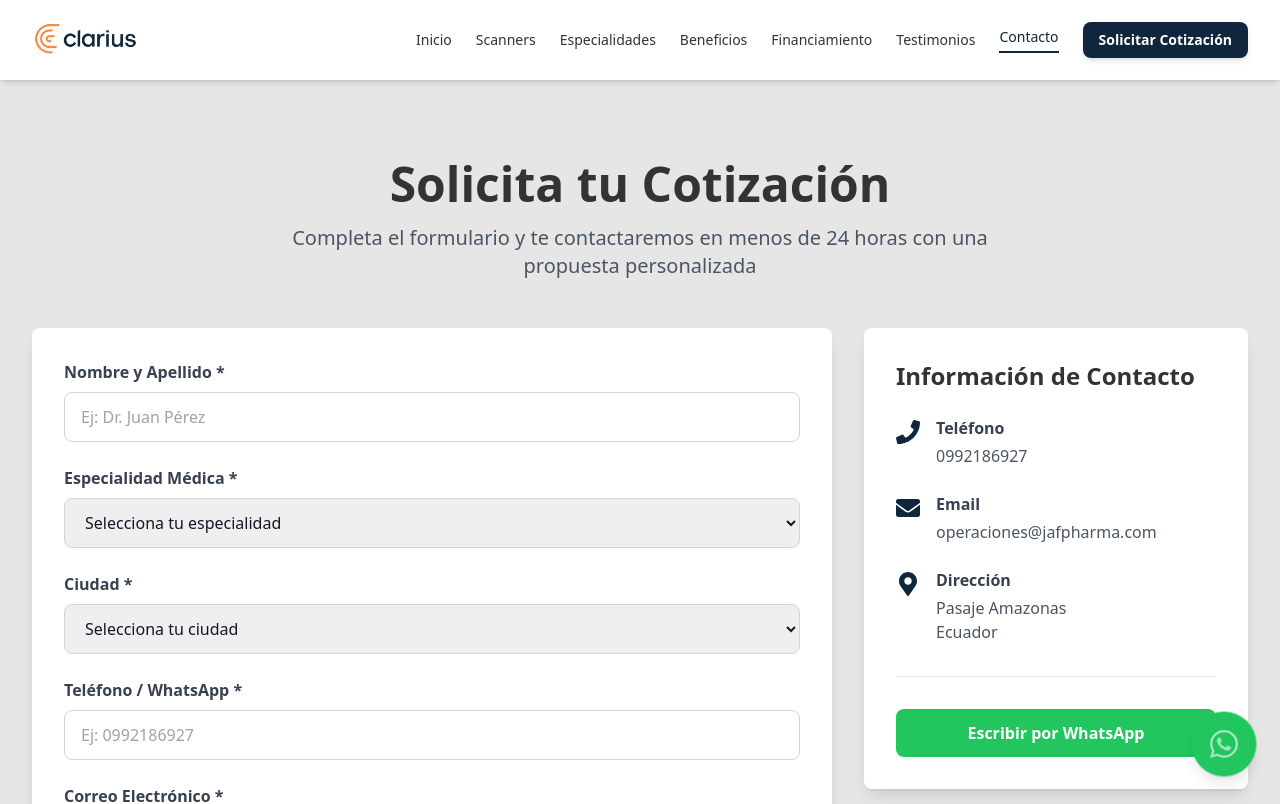
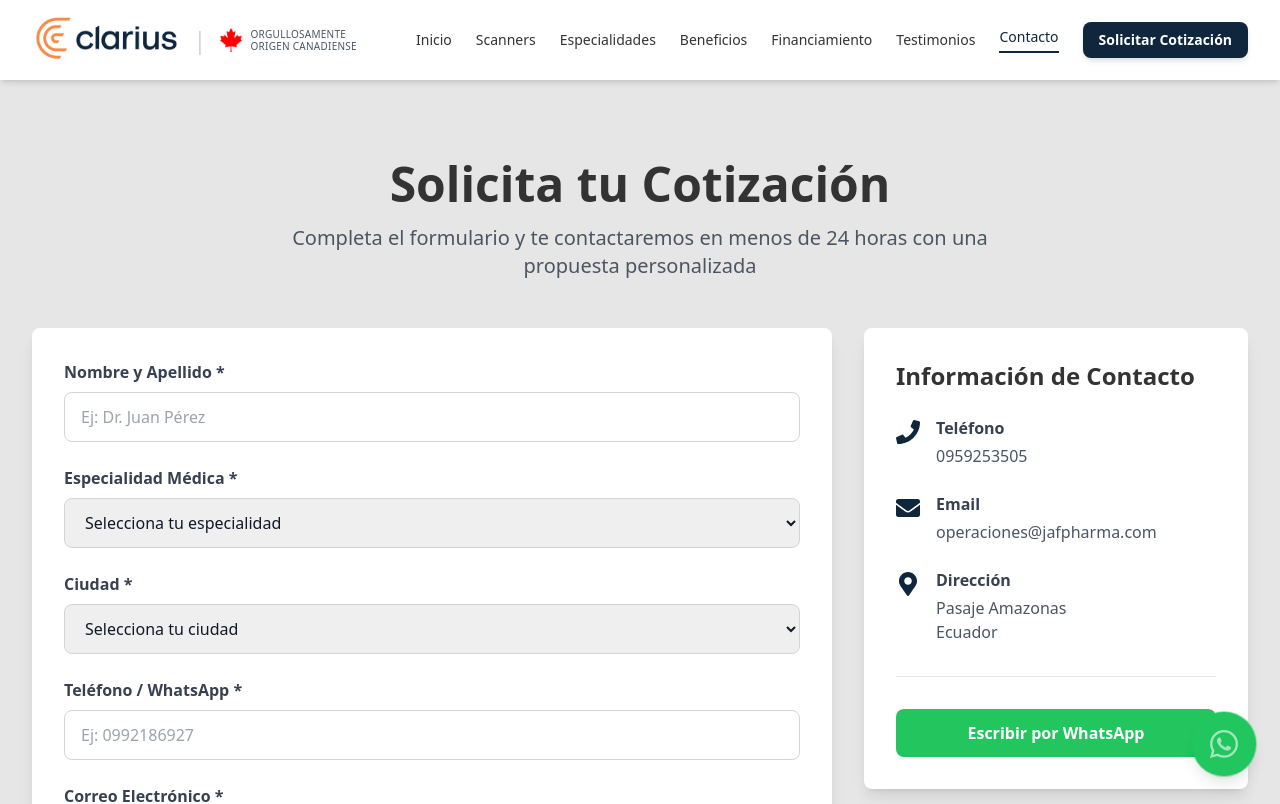
Before and after one commit to unixkarma/clariustesting, a React (Vite) app: page /contacto in a window 1280 px wide. Shown: the top 804 px of the page. Built offline with nearby package versions, Linux system fonts and the light colour scheme.

Commit message:
Cambios 10 de enero ok

```diff
--- a/src/components/common/WhatsAppButton.jsx
+++ b/src/components/common/WhatsAppButton.jsx
@@ -2,7 +2,7 @@ import { motion } from 'framer-motion';
 import { FaWhatsapp } from 'react-icons/fa';
 
 const WhatsAppButton = () => {
-  const phoneNumber = '593992186927';
+  const phoneNumber = '593959253505';
   const message = 'Hola, estoy interesado en los ecógrafos Clarius';
   const whatsappUrl = `https://wa.me/${phoneNumber}?text=${encodeURIComponent(message)}`;
 
--- a/src/components/layout/Navbar.jsx
+++ b/src/components/layout/Navbar.jsx
@@ -34,13 +34,31 @@ const Navbar = () => {
     <nav className="bg-white shadow-md sticky top-0 z-50">
       <div className="container-custom">
         <div className="flex justify-between items-center h-20">
-          {/* Logo */}
-          <Link to="/" className="flex items-center">
+          {/* Logo y Leyenda Canadiense */}
+          <Link to="/" className="flex items-center gap-3">
             <img
               src="/images/logo/logo.png"
               alt="Clarius Logo"
-              className="h-8 md:h-10"
+              className="h-10 md:h-14"
             />
+            <div className="hidden md:flex items-center gap-3">
+              <span className="text-gray-300 text-2xl font-light">|</span>
+              <div className="flex items-center gap-2">
+                <img
+                  src="/images/logo/mapleleaf.png"
+                  alt="Canadian Maple Leaf"
+                  className="w-5 h-5 md:w-6 md:h-6 object-contain"
+                />
+                <div className="flex flex-col leading-tight">
+                  <span className="text-[9px] md:text-[10px] text-gray-600 uppercase tracking-wide">
+                    Orgullosamente
+                  </span>
+                  <span className="text-[9px] md:text-[10px] text-gray-600 uppercase tracking-wide">
+                    Origen Canadiense
+                  </span>
+                </div>
+              </div>
+            </div>
           </Link>
 
           {/* Desktop Navigation */}
--- a/src/pages/Contacto.jsx
+++ b/src/pages/Contacto.jsx
@@ -298,10 +298,10 @@ const Contacto = () => {
                   <div>
                     <p className="font-semibold text-gray-700 mb-1">Teléfono</p>
                     <a
-                      href="tel:+593992186927"
+                      href="tel:+593959253505"
                       className="text-gray-600 hover:text-primary transition-colors"
                     >
-                      0992186927
+                      0959253505
                     </a>
                   </div>
                 </div>
@@ -333,7 +333,7 @@ const Contacto = () => {
 
               <div className="mt-8 pt-8 border-t border-gray-200">
                 <a
-                  href="https://wa.me/593992186927?text=Hola,%20quiero%20más%20información%20sobre%20Clarius"
+                  href="https://wa.me/593959253505?text=Hola,%20quiero%20más%20información%20sobre%20Clarius"
                   target="_blank"
                   rel="noopener noreferrer"
                   className="bg-green-500 hover:bg-green-600 text-white font-semibold px-6 py-3 rounded-lg w-full inline-block text-center transition-colors"
--- a/src/pages/Home.jsx
+++ b/src/pages/Home.jsx
@@ -289,7 +289,7 @@ const Home = () => {
                 Solicitar Cotización
               </a>
               <a
-                href="https://wa.me/593992186927?text=Hola,%20me%20gustaría%20agendar%20una%20demo"
+                href="https://wa.me/593959253505?text=Hola,%20me%20gustaría%20agendar%20una%20demo"
                 target="_blank"
                 rel="noopener noreferrer"
                 className="bg-white text-primary hover:bg-gray-100 font-semibold px-8 py-4 rounded-lg shadow-lg transition-all duration-200 inline-block"
--- a/src/pages/Testimonios.jsx
+++ b/src/pages/Testimonios.jsx
@@ -38,7 +38,7 @@ const Testimonios = () => {
     {
       nombre: 'Dr. Donovan R.',
       especialidad: 'Médico Vascular',
-      testimonio: 'Comprar Clarius es similar a comprar un Mercedes. Es uno de los mejores ecógrafos portátiles e inalámbricos del mercado, con excelente calidad y desempeño clínico. Un insumo de alto nivel para la práctica médica.',
+      testimonio: 'Comprar Clarius es similar a comprar un Mercedes Benz. Es uno de los mejores ecógrafos portátiles e inalámbricos del mercado, con excelente calidad y desempeño clínico. Un insumo de alto nivel para la práctica médica.',
       imagen: '/images/testimonios/doctor6.jpg'
     },
   ];
```
Also changed, not shown: public/images/logo/mapleleaf.png (added).
